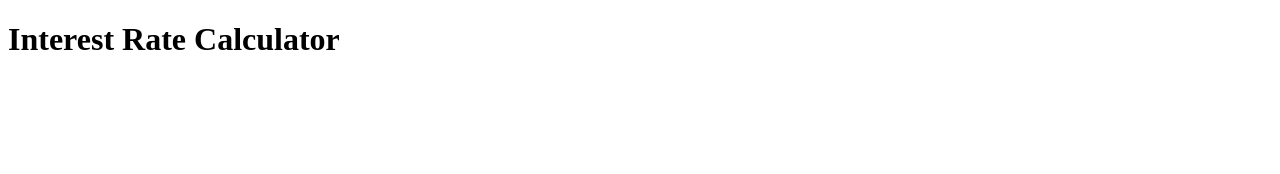
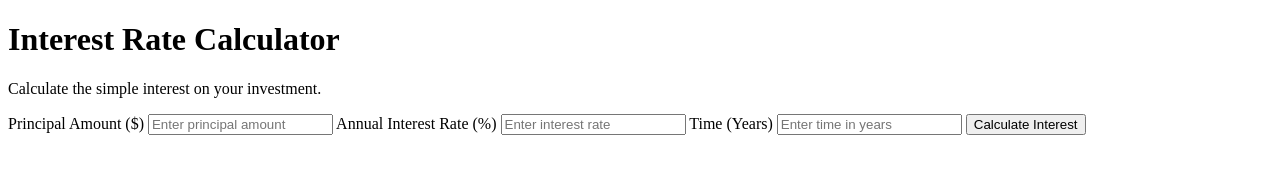
Before and after one commit to amir-khn/intermediate_webdev_finalproject, a plain HTML site: page index.html in a window 1280 px wide. Drawn offline with Linux system fonts and the light colour scheme.

Commit message:
Update index.html

```diff
--- a/index.html
+++ b/index.html
@@ -5,23 +5,39 @@
     <meta charset="UTF-8">
     <meta name="viewport" content="width=device-width, initial-scale=1.0">
 
-    <!-- SEO Enhancements -->
     <title>Interest Rate Calculator</title>
-    <meta name="description" content="Calculate interest rates easily with our Interest Rate Calculator. Get quick and accurate results.">
+    <meta name="description" content="Calculate simple interest and total investment returns quickly with our free Interest Rate Calculator.">
 
-    <!-- Favicon -->
     <link rel="icon" type="image/x-icon" href="favicon.ico">
+    <link rel="stylesheet" href="style.css">
 
-    <!-- CSS Stylesheet -->
-    <link rel="stylesheet" href="style.css">
 </head>
 <body>
 
-    <h1>Interest Rate Calculator</h1>
+    <main class="container">
+        <h1>Interest Rate Calculator</h1>
 
-    <!-- Keep your existing calculator HTML content here -->
+        <p>Calculate the simple interest on your investment.</p>
 
-    <!-- JavaScript -->
+        <div class="calculator">
+
+            <label for="principal">Principal Amount ($)</label>
+            <input type="number" id="principal" placeholder="Enter principal amount" min="0">
+
+            <label for="rate">Annual Interest Rate (%)</label>
+            <input type="number" id="rate" placeholder="Enter interest rate" min="0" step="any">
+
+            <label for="time">Time (Years)</label>
+            <input type="number" id="time" placeholder="Enter time in years" min="0" step="any">
+
+            <button id="calculateBtn">Calculate Interest</button>
+
+            <div id="result" aria-live="polite"></div>
+
+        </div>
+    </main>
+
     <script src="script.js"></script>
+
 </body>
 </html>
```
